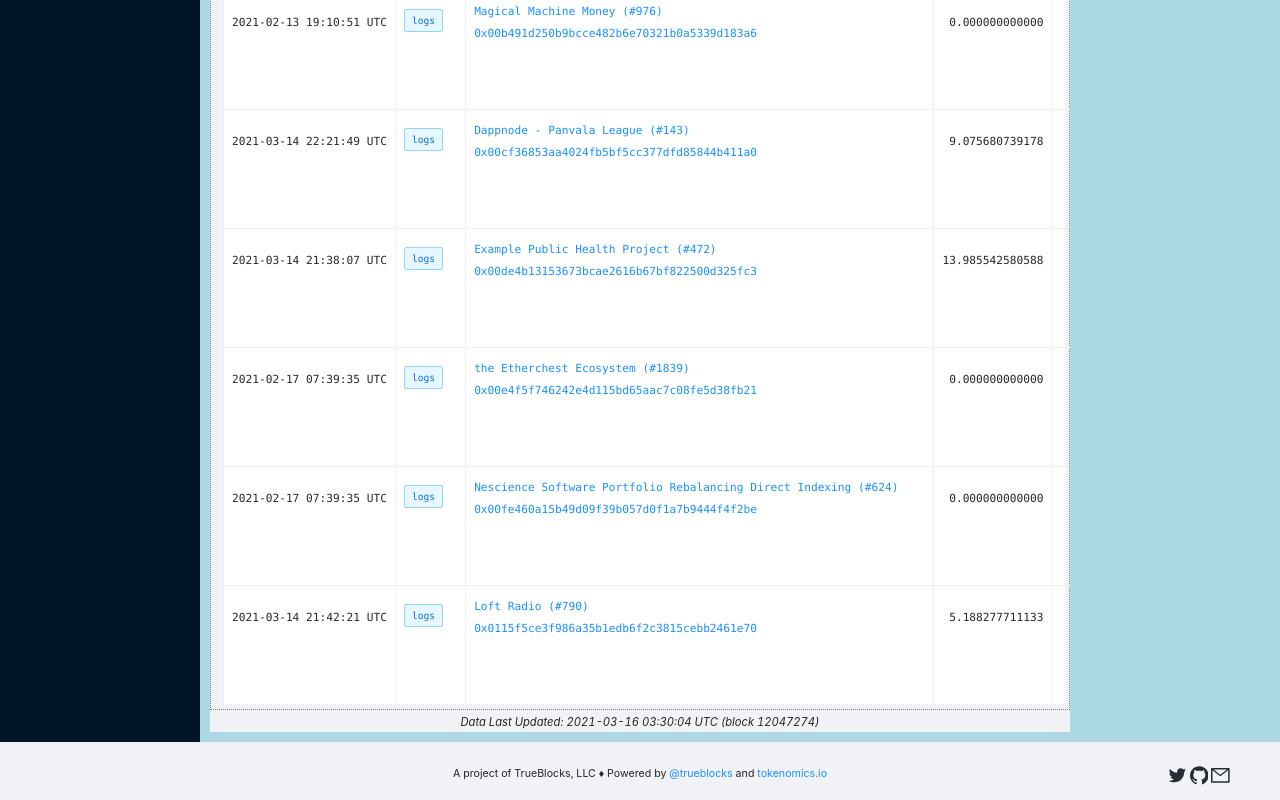
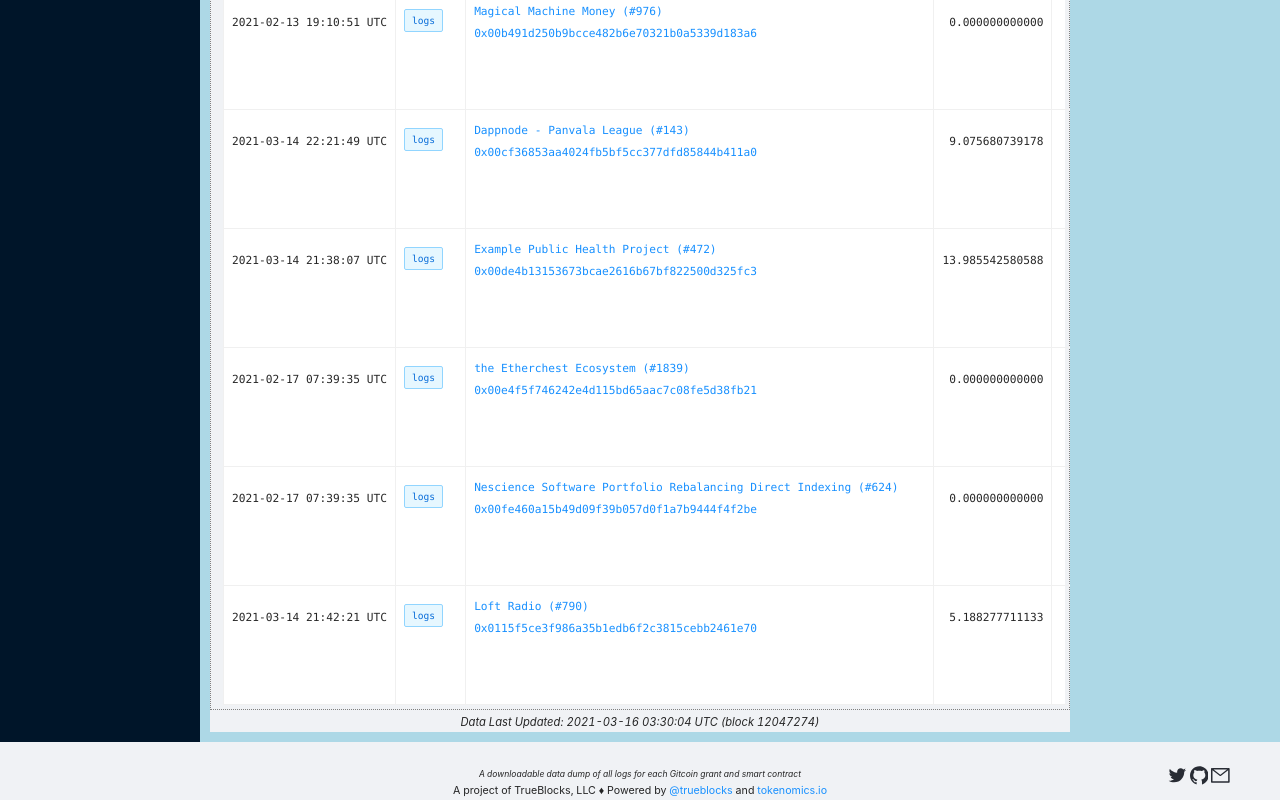
Before and after one commit to tjayrush/tokenomics.io, a React (Create React App) app: page / in a window 1280 px wide. Shown: the part 834-1634 px from the top of the page. Built offline with nearby package versions, Linux system fonts and the light colour scheme.

Commit message:
Updating website

```diff
--- a/src/Foot.js
+++ b/src/Foot.js
@@ -14,6 +14,10 @@ export const Foot = () => {
       <div style={{height: '10px', fontSize: '8pt', display: 'grid', gridTemplateColumns: '1fr 10fr 1fr'}}>
         <div style={{textAlign: 'left'}}></div>
         <div>
+          <small>
+            <i>A downloadable data dump of all logs for each Gitcoin grant and smart contract</i>
+          </small>
+          <br />
           A project of TrueBlocks, LLC &diams; Powered by <a href='https://twitter.com/trueblocks'>@trueblocks</a> and{' '}
           <a href='http://tokenomics.io'>tokenomics.io</a>
         </div>
```
